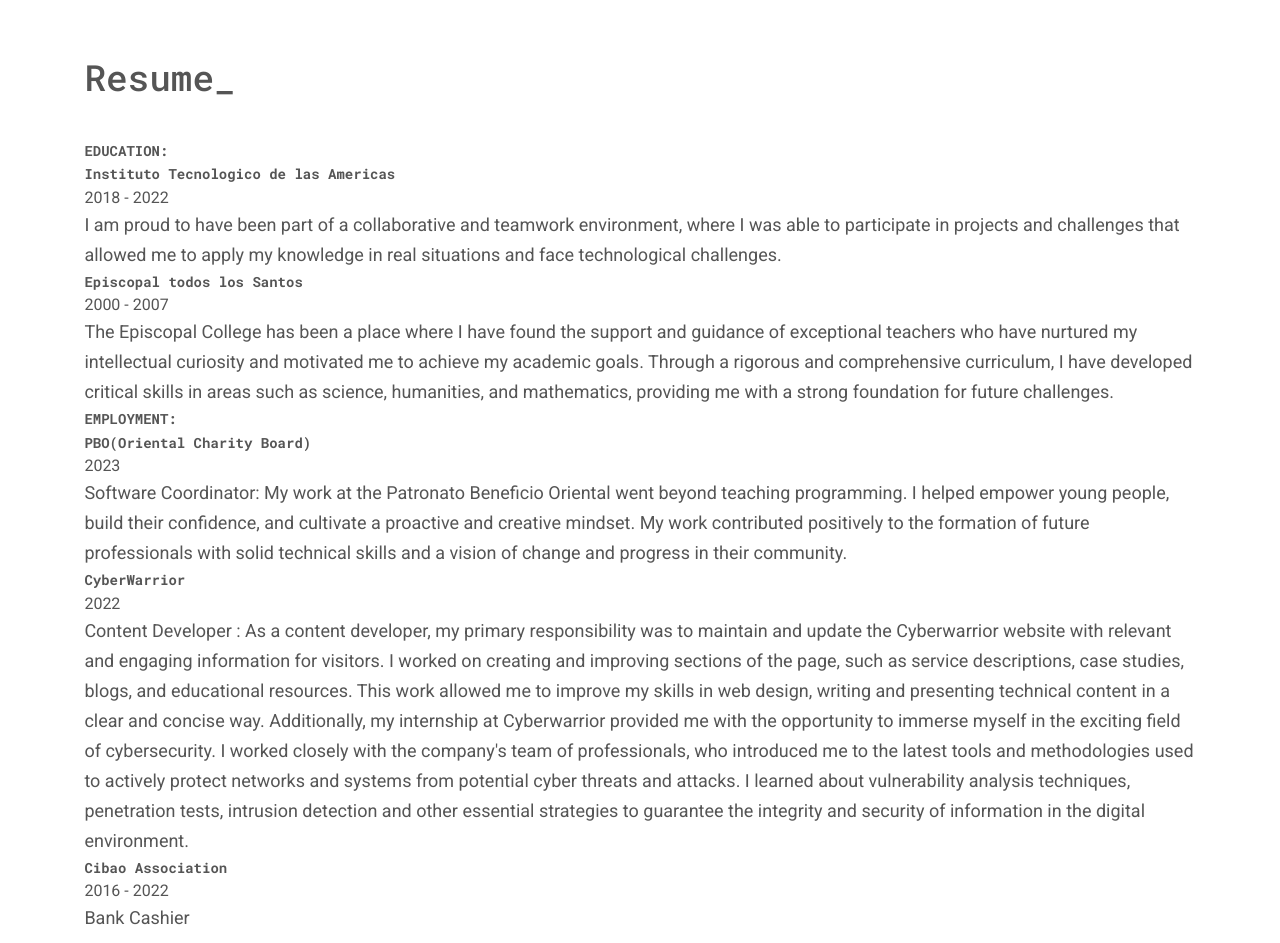
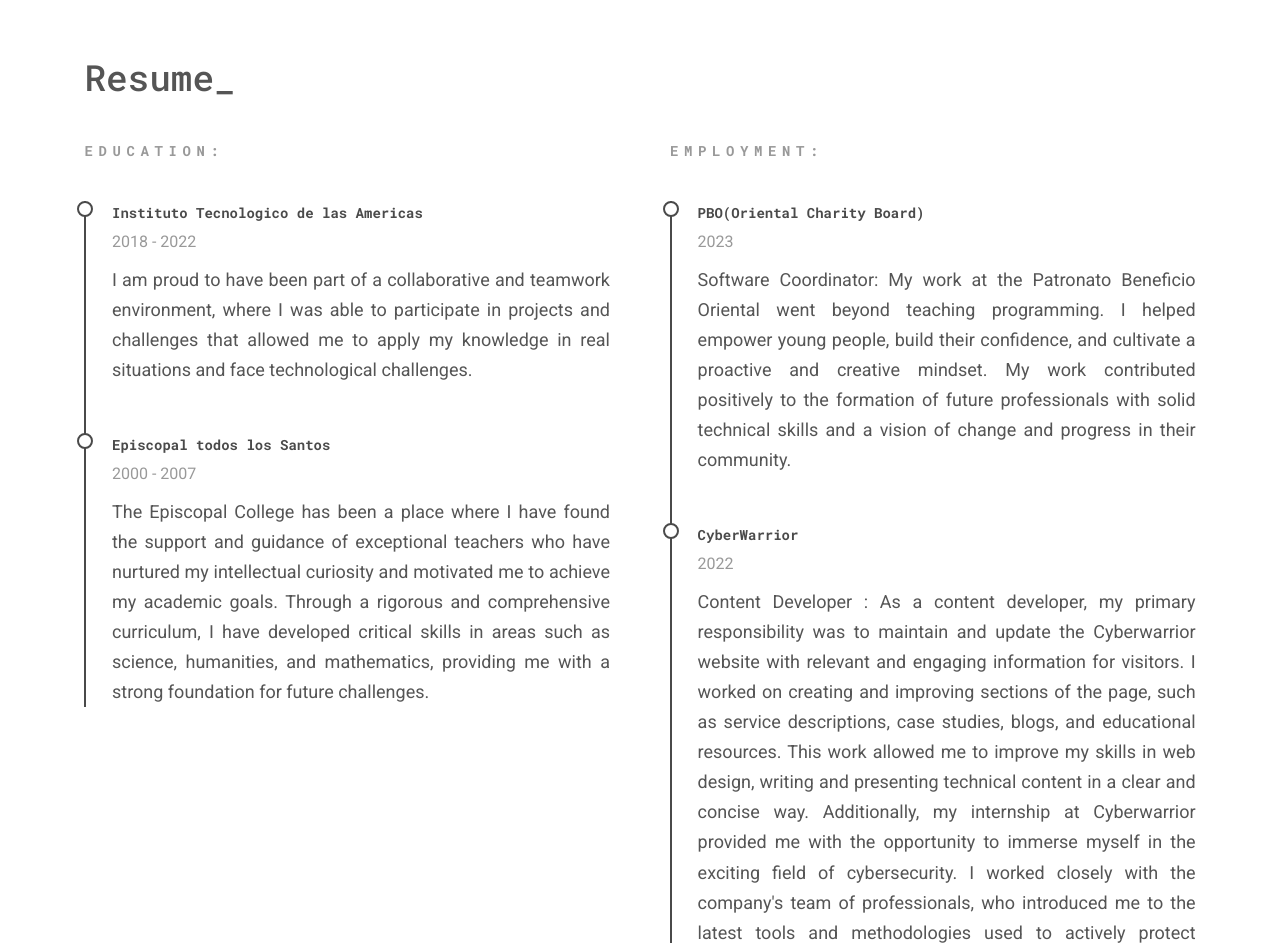
Before and after one commit to gfelix01/Portafolio-Web, a plain HTML site: page index.html in a window 1280 px wide. Shown: the part 2160-3103 px from the top of the page. Drawn offline with nearby package versions, Linux system fonts and the light colour scheme; a web font is replaced by a local one.

Commit message:
add more description style

```diff
--- a/css/style.css
+++ b/css/style.css
@@ -358,3 +358,50 @@
 .services_title{
     margin-bottom: 0.8em;
 }
+/*=============Resume===============*/
+.resume__container{
+    grid-template-columns: repeat(2, 1fr);
+    column-gap: 3.75rem;
+
+}
+.resume__title{
+    color: var(--text-color-alt);
+    letter-spacing: 0.4em;
+    margin-bottom: 2.8em;
+}
+
+.resume__item {
+    border-left: 2px solid var(--primary-color);
+    padding-left: 1.6rem;
+    position: relative;
+
+}
+.resume__item:not(:last-child){
+    padding-bottom: 3rem;
+}
+
+.resume__item::before{
+    content: '';
+    width: 12px;
+    height: 12px;
+    border-radius: 50%;
+    border: 2px solid var(--primary-color);
+    position: absolute;
+    left: -0.56rem;
+    background-color: var(--bg-color);
+
+}
+.resume__subtitle{
+    color: var(--primary-color);
+    margin-bottom: 0.36em;
+
+}
+.resume__date {
+    color: var(--text-color-alt);
+    margin-bottom: 0.7em;
+
+}
+.resume__description {
+    text-align:justify;
+
+}
```
